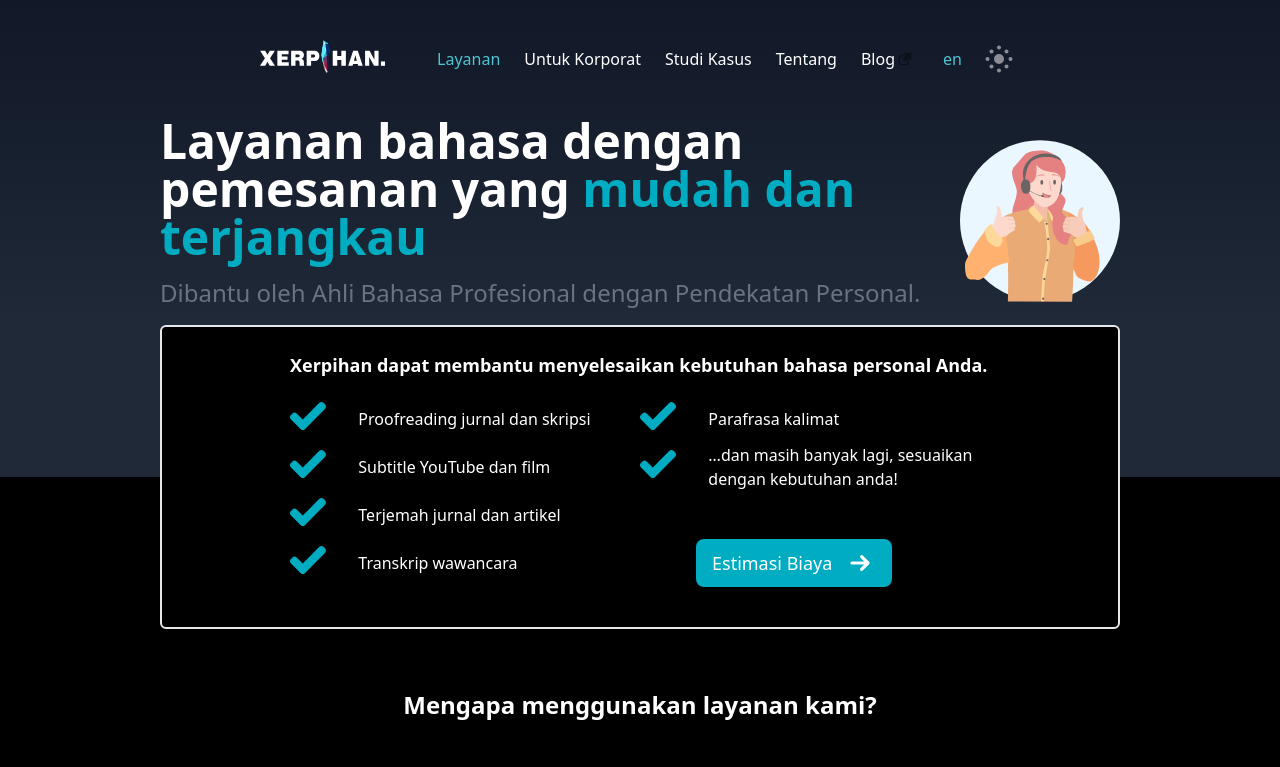
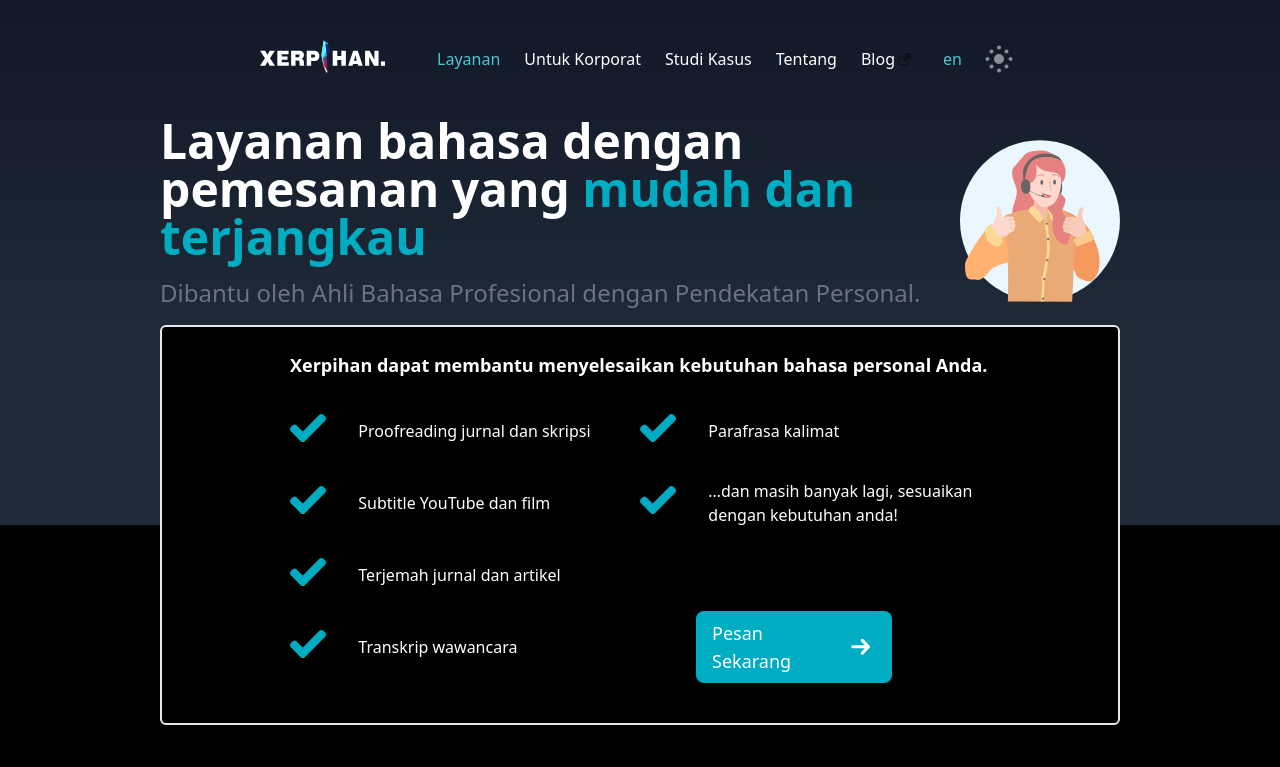
Before and after one commit to yasanugroho/silver-doodle, a Next.js app: page /service in a window 1280 px wide. Shown: the top 767 px of the page. Built offline with nearby package versions, Linux system fonts and the light colour scheme; what @tailwindcss/typography would draw is missing.

Commit message:
Update service.tsx

```diff
--- a/pages/service.tsx
+++ b/pages/service.tsx
@@ -83,7 +83,7 @@ export const Page: React.FC = () => {
                         <li className="md:ml-14">
                           <Link href="/order">
                             <a className="flex justify-between xerp-a-button p-2 items-center mt-6 md:mt-0 md:w-2/3 px-4">
-                              <p>{_(l, 'Estimasi Biaya', 'Cost Estimation')}</p>
+                              <p>{_(l, 'Pesan Sekarang', 'Order Now')}</p>
                               <ArrowSmRightIcon className=" w-8" />
                             </a>
                           </Link>
```
